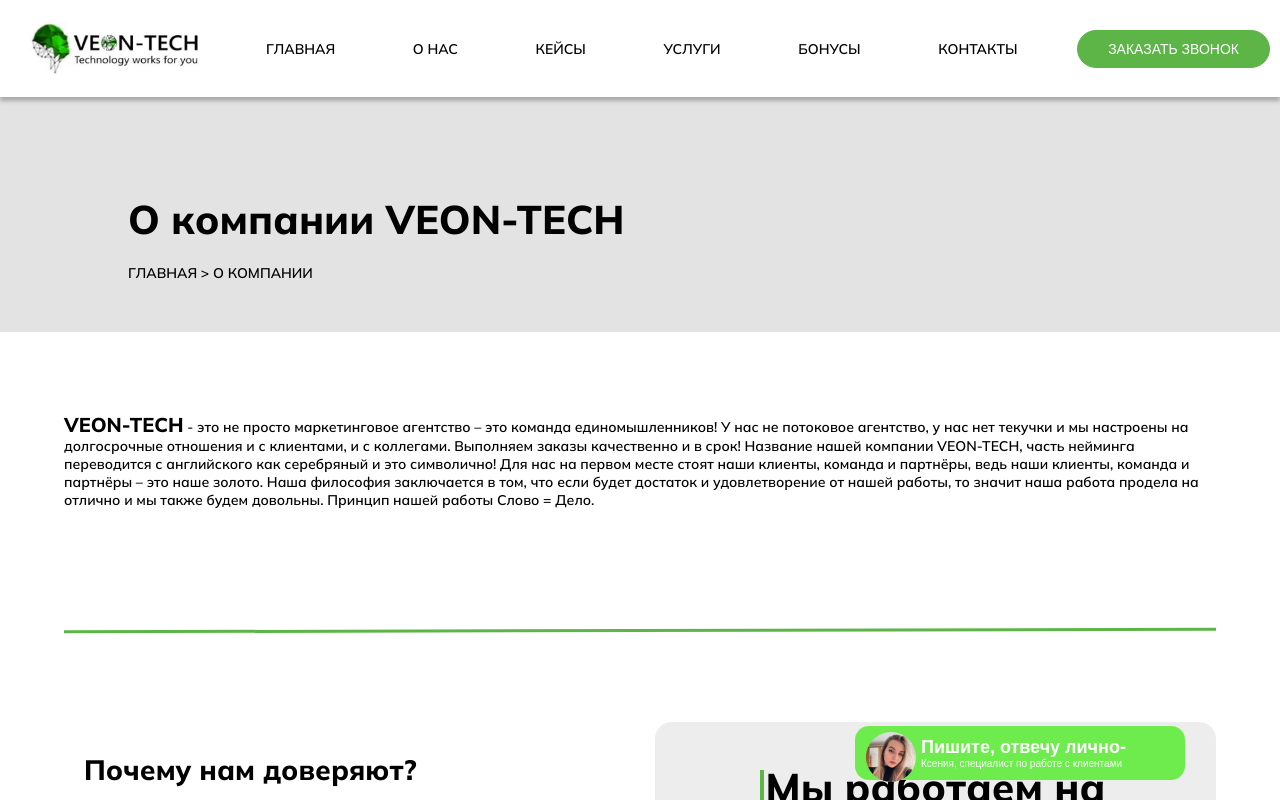
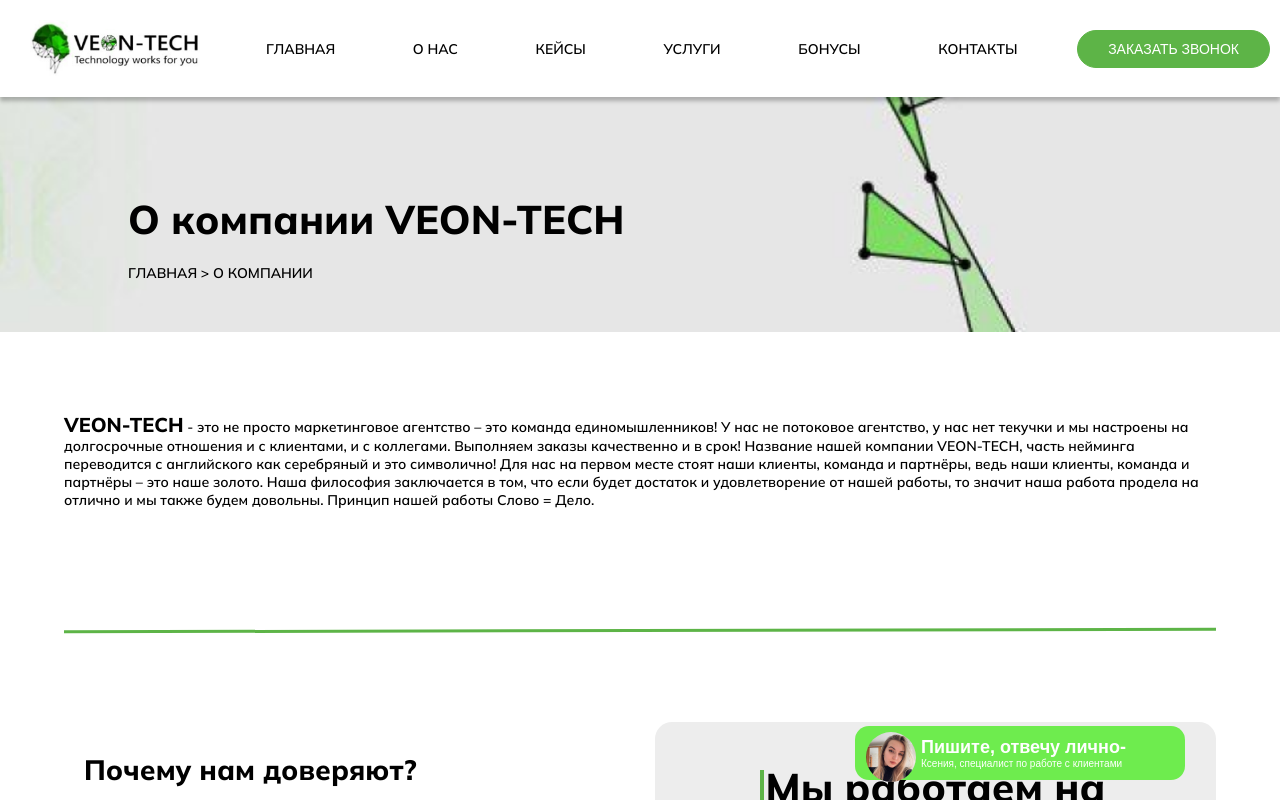
Before and after one commit to Bmwbyas/veon_tech, a React (Create React App) app: page /#/about-us in a window 1280 px wide. Shown: the top 800 px of the page. Built offline with nearby package versions, Linux system fonts and the light colour scheme.

Commit message:
fix:title img

```diff
--- a/src/common/components/title/Title.tsx
+++ b/src/common/components/title/Title.tsx
@@ -1,16 +1,22 @@
 import React from 'react';
 import s from './Title.module.scss'
+import case2 from "../../../assets/img/imgTitle.png";
 
 type TitleType = {
     header: string
     desc: string
 }
 export const Title: React.FC<TitleType> = ({header, desc}) => {
-
+    const imgBG = {
+        backgroundImage: 'url(' + case2 + ')',
+        backgroundSize: 'cover',
+        backgroundPosition: 'center',
+        backgroundRepeat: 'no-repeat'
+    }
     return (
-        <div className={s.wrap}>
-            <div className={s.titleContainer}>
-                <div className={s.titleWrapper}>
+        <div className={s.wrap}  style={imgBG}>
+            <div className={s.titleContainer} >
+                <div className={s.titleWrapper} >
                     <h2 className={s.titleV}>{header}</h2>
                     <div className={s.breadcrumb}>{desc}</div>
                 </div>
```
Also changed, not shown: src/assets/img/imgTitle.png (added).
